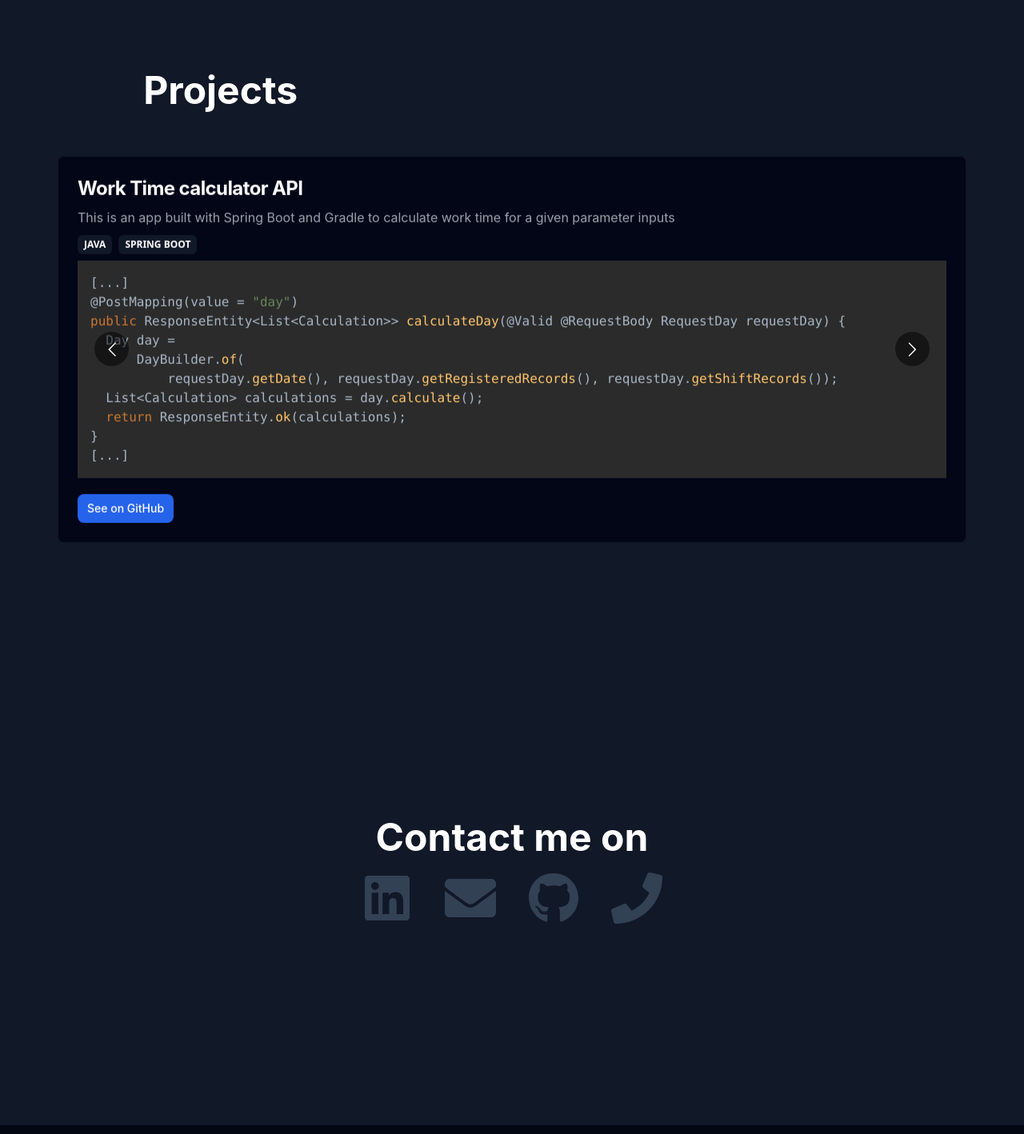
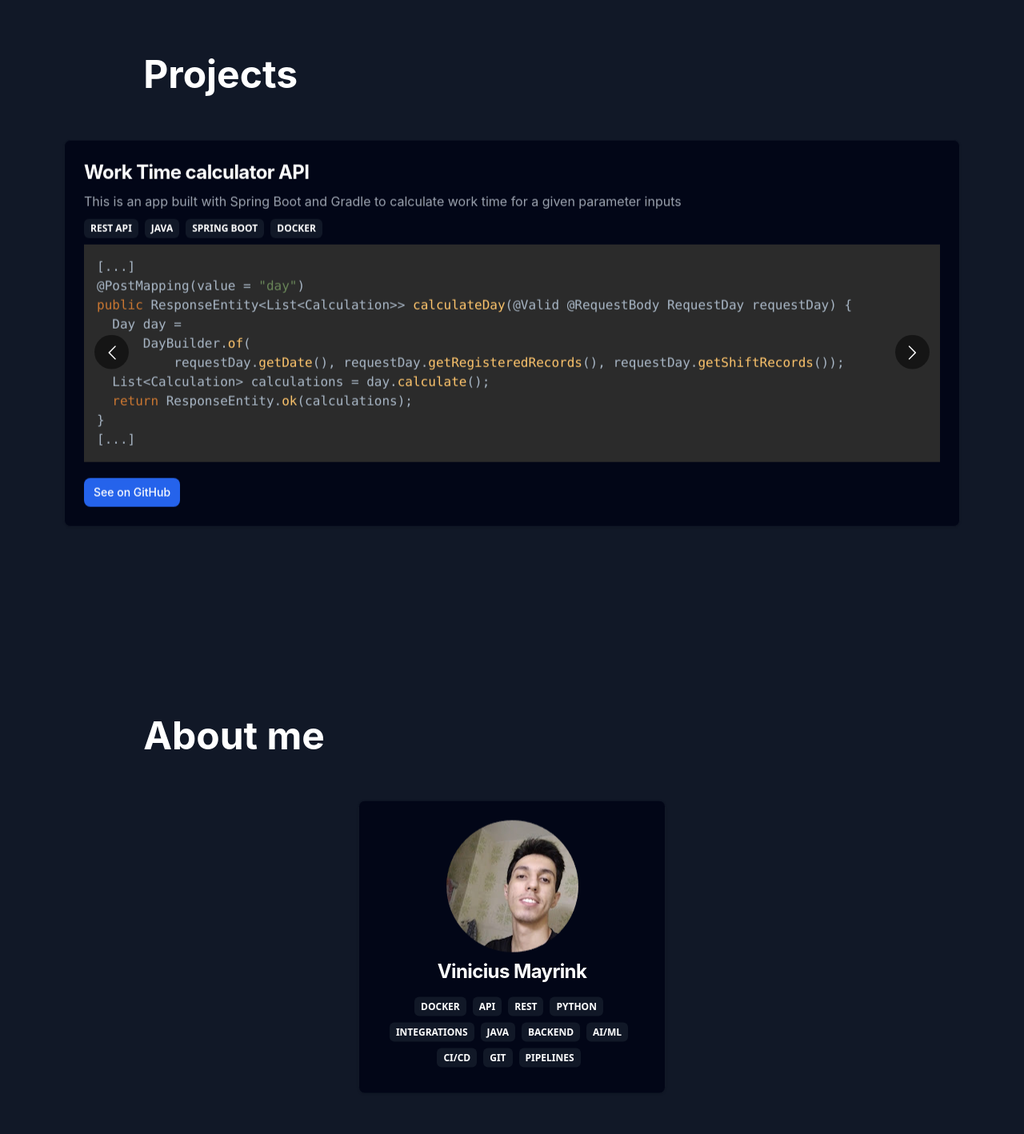
Before and after one commit to vncsmyrnk/portfolio, a React (Create React App) app in the folder app/: page / in a window 1280 px wide. Shown: the part 860-2278 px from the top of the page at 80% size. Built offline with nearby package versions, Linux system fonts and the light colour scheme.

Commit message:
Adding about me section

```diff
--- a/app/package.json
+++ b/app/package.json
@@ -9,8 +9,11 @@
     "@testing-library/jest-dom": "^5.17.0",
     "@testing-library/react": "^13.4.0",
     "@testing-library/user-event": "^13.5.0",
+    "@visx/visx": "^3.10.2",
+    "@visx/wordcloud": "^3.3.0",
     "framer-motion": "^11.1.9",
     "react": "^18.3.1",
+    "react-d3-cloud": "^1.0.6",
     "react-dom": "^18.3.1",
     "react-icons": "^5.2.1",
     "react-intersection-observer": "^9.10.2",
--- a/app/src/App.js
+++ b/app/src/App.js
@@ -8,15 +8,16 @@ import 'react-multi-carousel/lib/styles.css';
 
 function App() {
   const [refProjects, inViewProjects] = useInView({ threshold: 0.5 })
+  const [refAbout, inViewAbout] = useInView({ threshold: 0.5 })
 
   const carouselResponsivity = {
     superLargeDesktop: {
       breakpoint: { max: 4000, min: 3000 },
-      items: 5
+      items: 3
     },
     desktop: {
       breakpoint: { max: 3000, min: 1024 },
-      items: 1
+      items: 2
     },
     tablet: {
       breakpoint: { max: 1024, min: 464 },
@@ -27,6 +28,8 @@ function App() {
       items: 1
     }
   };
+
+  const mySkills = ['docker', 'api', 'rest', 'python', 'integrations', 'java', 'backend', 'ai/ml', 'ci/cd', 'git', 'pipelines'];
 
   const projects = [
     {
@@ -44,7 +47,7 @@ def get_ingredientes():
 [...]`,
       linkUrl: 'https://github.com/Sistema-de-integracao-em-restaurante/api',
       linkDescription: 'See on GitHub',
-      chips: ['python', 'flask', 'SQLAlchemy']
+      chips: ['rest api', 'python', 'flask', 'sqlalchemy', 'docker']
     },
     {
       name: 'Work Time calculator API',
@@ -62,7 +65,45 @@ public ResponseEntity<List<Calculation>> calculateDay(@Valid @RequestBody Reques
 [...]`,
       linkUrl: 'https://github.com/clocked-app/calculations-api',
       linkDescription: 'See on GitHub',
-      chips: ['java', 'spring boot']
+      chips: ['rest api', 'java', 'spring boot', 'docker']
+    },
+    {
+      name: 'Sentiment Analysis in Portuguese Sentences',
+      description: 'This project aims at analyzing and predicting sentiments associated with texts written in the Portuguese language through NLP',
+      language: 'python',
+      codeString: `[...]
+@app.post("/analyze")
+def analyze():
+    distilled_student_sentiment_classifier = pipeline(
+        model="lxyuan/distilbert-base-multilingual-cased-sentiments-student",
+        return_all_scores=True
+    )
+    print(request.data, request.json)
+    sentence_to_analyze = request.json['sentence']
+    return distilled_student_sentiment_classifier(sentence_to_analyze)
+[...]`,
+      linkUrl: 'https://github.com/vncsmyrnk/sentiment-analysis-pt',
+      linkDescription: 'See on GitHub',
+      chips: ['nlp', 'ai', 'rest api', 'python', 'tensorflow']
+    },
+    {
+      name: 'Doar Digital API',
+      description: 'REST API responsible for managing donation information. This API was built with NodeJS and Koa.js. The application expects a PostgreSQL database. Docker was used to run the app services',
+      language: 'javascript',
+      codeString: `[...]
+@app.post("/analyze")
+def analyze():
+    distilled_student_sentiment_classifier = pipeline(
+        model="lxyuan/distilbert-base-multilingual-cased-sentiments-student",
+        return_all_scores=True
+    )
+    print(request.data, request.json)
+    sentence_to_analyze = request.json['sentence']
+    return distilled_student_sentiment_classifier(sentence_to_analyze)
+[...]`,
+      linkUrl: 'https://github.com/doardigital/api',
+      linkDescription: 'See on GitHub',
+      chips: ['rest api', 'node.js', 'koa.js', 'docker']
     },
   ];
 
@@ -71,24 +112,21 @@ public ResponseEntity<List<Calculation>> calculateDay(@Valid @RequestBody Reques
       <div className="main-page h-screen flex flex-col" id="home">
         <div className="header-section bg-white dark:bg-gray-900 z-10 fixed top-0 right-0 left-0 pb-2 pr-[15%] pl-[15%]">
           <nav>
-            <div class="flex flex-wrap items-center justify-between mx-auto pt-4">
-              <span class="self-center text-4xl font-semibold whitespace-nowrap">~</span>
-              <div class="hidden w-full md:block md:w-auto" id="navbar-default">
-                <ul class="font-medium flex flex-col p-4 md:p-0 mt-4 border border-gray-100 rounded-lg md:flex-row md:space-x-8 rtl:space-x-reverse md:mt-0 md:border-0">
+            <div className="flex flex-wrap items-center justify-between mx-auto pt-4">
+              <span className="self-center text-4xl font-semibold whitespace-nowrap">~</span>
+              <div className="hidden w-full md:block md:w-auto" id="navbar-default">
+                <ul className="font-medium flex flex-col p-4 md:p-0 mt-4 border border-gray-100 rounded-lg md:flex-row md:space-x-8 rtl:space-x-reverse md:mt-0 md:border-0">
                   <li>
-                    <a href="#home" class="block py-2 px-3 text-gray-700 dark:text-gray-200 rounded hover:bg-gray-100 md:hover:bg-transparent md:border-0 md:hover:text-gray-900 md:p-0 md:dark:hover:text-white dark:hover:bg-gray-700 dark:hover:text-white md:dark:hover:bg-transparent transition duration-500 hover:scale-110" aria-current="page">Home</a>
+                    <a href="#home" className="block py-2 px-3 text-gray-700 dark:text-gray-200 rounded hover:bg-gray-100 md:hover:bg-transparent md:border-0 md:hover:text-gray-900 md:p-0 md:dark:hover:text-white dark:hover:bg-gray-700 dark:hover:text-white md:dark:hover:bg-transparent transition duration-500 hover:scale-110" aria-current="page">Home</a>
                   </li>
                   <li>
-                    <a href="#projects" class="block py-2 px-3 text-gray-700 dark:text-gray-200 rounded hover:bg-gray-100 md:hover:bg-transparent md:border-0 md:hover:text-gray-900 md:p-0 md:dark:hover:text-white dark:hover:bg-gray-700 dark:hover:text-white md:dark:hover:bg-transparent transition duration-500 hover:scale-110">Projects</a>
+                    <a href="#projects" className="block py-2 px-3 text-gray-700 dark:text-gray-200 rounded hover:bg-gray-100 md:hover:bg-transparent md:border-0 md:hover:text-gray-900 md:p-0 md:dark:hover:text-white dark:hover:bg-gray-700 dark:hover:text-white md:dark:hover:bg-transparent transition duration-500 hover:scale-110">Projects</a>
                   </li>
                   <li>
-                    <a href="#ai-projects" class="block py-2 px-3 text-gray-700 dark:text-gray-200 rounded hover:bg-gray-100 md:hover:bg-transparent md:border-0 md:hover:text-gray-900 md:p-0 md:dark:hover:text-white dark:hover:bg-gray-700 dark:hover:text-white md:dark:hover:bg-transparent transition duration-500 hover:scale-110">AI Projects</a>
+                    <a href="#about-me" className="block py-2 px-3 text-gray-700 dark:text-gray-200 rounded hover:bg-gray-100 md:hover:bg-transparent md:border-0 md:hover:text-gray-900 md:p-0 md:dark:hover:text-white dark:hover:bg-gray-700 dark:hover:text-white md:dark:hover:bg-transparent transition duration-500 hover:scale-110">About me</a>
                   </li>
                   <li>
-                    <a href="#about-me" class="block py-2 px-3 text-gray-700 dark:text-gray-200 rounded hover:bg-gray-100 md:hover:bg-transparent md:border-0 md:hover:text-gray-900 md:p-0 md:dark:hover:text-white dark:hover:bg-gray-700 dark:hover:text-white md:dark:hover:bg-transparent transition duration-500 hover:scale-110">About me</a>
-                  </li>
-                  <li>
-                    <a href="#contact" class="block py-2 px-3 text-gray-700 dark:text-gray-200 rounded hover:bg-gray-100 md:hover:bg-transparent md:border-0 md:hover:text-gray-900 md:p-0 md:dark:hover:text-white dark:hover:bg-gray-700 dark:hover:text-white md:dark:hover:bg-transparent transition duration-500 hover:scale-110">Contact</a>
+                    <a href="#contact" className="block py-2 px-3 text-gray-700 dark:text-gray-200 rounded hover:bg-gray-100 md:hover:bg-transparent md:border-0 md:hover:text-gray-900 md:p-0 md:dark:hover:text-white dark:hover:bg-gray-700 dark:hover:text-white md:dark:hover:bg-transparent transition duration-500 hover:scale-110">Contact</a>
                   </li>
                   <li>
                     <DarkModeSwitch />
@@ -112,7 +150,7 @@ public ResponseEntity<List<Calculation>> calculateDay(@Valid @RequestBody Reques
             <p>I am <span className="underline">Vinicius Mayrink</span> and I am a backend developer specialized in crafting robust APIs using an arsenal of tools including <span className="text-blue-700 dark:text-blue-400 font-semibold">Python</span>, <span className="text-blue-700 dark:text-blue-400 font-semibold">Java</span>, and <span className="text-blue-700 dark:text-blue-400 font-semibold">Node.js</span>. With a deep understanding of backend principles and concepts, I am proficient in implementing SOLID principles, RESTful architecture, and clean code practices to engineer <strong>scalable</strong> and <strong>efficient</strong> solutions.</p>
           </div>
           <a href="#projects">
-            <button class="mt-8 bg-blue-500 dark:bg-blue-700 hover:bg-blue-400 dark:hover:bg-blue-600 text-white font-bold py-2 px-4 border-b-4 border-blue-700 dark:border-blue-900 hover:border-blue-500 dark:hover:border-blue-700 rounded transition duration-500 hover:scale-110">
+            <button className="mt-8 bg-blue-500 dark:bg-blue-700 hover:bg-blue-400 dark:hover:bg-blue-600 text-white font-bold py-2 px-4 border-b-4 border-blue-700 dark:border-blue-900 hover:border-blue-500 dark:hover:border-blue-700 rounded transition duration-500 hover:scale-110">
               Check it out
             </button>
           </a>
@@ -123,11 +161,34 @@ public ResponseEntity<List<Calculation>> calculateDay(@Valid @RequestBody Reques
           <div className="projects-section page-section mr-[5%] ml-[5%]">
             <p className="text-3xl md:text-5xl font-bold mr-[10%] ml-[10%] mt-[70px] md:mt-0">Projects</p>
             <div className="project-samples mt-[5%] mx-2 mb-2">
-              <Carousel responsive={carouselResponsivity} infinite={true} autoPlay={true} autoPlaySpeed={5000}>
-                {projects.map((project) => {
-                  return <Project className="project-sample project-python w-full" name={project.name} description={project.description} language={project.language} codeString={project.codeString} linkUrl={project.linkUrl} linkDescription={project.linkDescription} chips={project.chips} />
+              <Carousel responsive={carouselResponsivity} infinite={true} autoPlay={true} autoPlaySpeed={5000} swipeable={false}>
+                {projects.map((project, i) => {
+                  return <Project key={i} className="project-sample project-python w-full" name={project.name} description={project.description} language={project.language} codeString={project.codeString} linkUrl={project.linkUrl} linkDescription={project.linkDescription} chips={project.chips} />
                 })}
               </Carousel>
+            </div>
+          </div>
+        </div>
+      </div>
+      <div className="about-page md:h-screen flex flex-col justify-center" id="about-me">
+        <div ref={refAbout} className={inViewAbout ? "animate-none md:animate-[upDown_1s_ease-out]" : "visible md:invisible"}>
+          <div className="about-section page-section mr-[5%] ml-[5%]">
+            <p className="text-3xl md:text-5xl font-bold mr-[10%] ml-[10%] mt-[70px] md:mt-0">About me</p>
+            <div className="about-content mt-[5%] flex flex-col items-center">
+              <div className="p-6 w-full md:w-2/6 bg-gray-200 dark:bg-slate-950 flex flex-col justify-center items-center border border-gray-200 dark:border-gray-900 rounded-lg shadow">
+                <img src={process.env.PUBLIC_URL + "/me.png"} width="auto" height="200" alt="A picture of Vinicius" />
+                <h5 className="mb-2 mt-2 text-2xl font-bold tracking-tight text-gray-900 dark:text-white">Vinicius Mayrink</h5>
+                <div className="mt-2 flex flex-wrap justify-center">
+                  {mySkills.map((skill, i) => {
+                    return <div key={i} className="inline-block relative px-2 py-1 mr-2 mb-2 font-sans text-xs font-bold text-gray-200 dark:text-white uppercase bg-gray-500 dark:bg-gray-900 rounded-md select-none whitespace-nowrap">
+                      <span className="">{skill}</span>
+                    </div>
+                  })}
+                </div>
+              </div>
+              <div className="about-description h-16 mt-[4%] mr-[10%] ml-[10%] text-base md:text-xl text-gray-800 dark:text-gray-400 pt-8 md:pt-0">
+                <p>I love creating REST APIs in Python, Node.js, Java, and PHP. I use principles like SOLID, clean architecture, and Design Patterns as premises for creating stable, scalable, and distributed applications. I believe that <span className="text-blue-700 dark:text-blue-400 font-semibold">DevOps</span>, <span className="text-blue-700 dark:text-blue-400 font-semibold">DevSecOps</span>, and <span className="text-blue-700 dark:text-blue-400 font-semibold">CI/CD</span> practices are essential for applications to be developed collaboratively and in an organized manner, significantly reducing potential problems and bugs even before they reach production environments</p>
+              </div>
             </div>
           </div>
         </div>
--- a/app/src/Project.js
+++ b/app/src/Project.js
@@ -3,20 +3,20 @@ import { darcula } from 'react-syntax-highlighter/dist/esm/styles/prism';
 
 function Project(props) {
   return (
-    <div class="p-6 bg-white dark:bg-slate-950 border border-gray-200 dark:border-gray-900 rounded-lg shadow">
-      <h5 class="mb-2 text-2xl font-bold tracking-tight text-gray-900 dark:text-white">{props.name}</h5>
+    <div className="p-6 mx-2 bg-gray-200 dark:bg-slate-950 border border-gray-200 dark:border-gray-900 rounded-lg shadow">
+      <h5 className="mb-2 text-2xl font-bold tracking-tight text-gray-900 dark:text-white">{props.name}</h5>
       <p className="text-gray-700 dark:text-gray-400">{props.description}</p>
       <div className="chips mt-2">
-        {props.chips && props.chips.map((chip) => {
-          return <div className="inline-block relative px-2 py-1 mr-2 font-sans text-xs font-bold text-gray-200 dark:text-white uppercase bg-gray-500 dark:bg-gray-900 rounded-md select-none whitespace-nowrap">
-            <span class="">{chip}</span>
+        {props.chips && props.chips.map((chip, i) => {
+          return <div key={i} className="inline-block relative px-2 py-1 mr-2 font-sans text-xs font-bold text-gray-200 dark:text-white uppercase bg-gray-500 dark:bg-gray-900 rounded-md select-none whitespace-nowrap">
+            <span className="">{chip}</span>
           </div>
         })}
       </div>
       <SyntaxHighlighter language={props.language} style={darcula}>
         {props.codeString}
       </SyntaxHighlighter>
-      <a href={props.linkUrl} class="inline-flex items-center px-3 py-2 mt-3 text-sm font-medium text-center text-white bg-blue-700 rounded-lg hover:bg-blue-800 focus:ring-4 focus:outline-none focus:ring-blue-300 dark:bg-blue-600 dark:hover:bg-blue-700 dark:focus:ring-blue-800">
+      <a href={props.linkUrl} className="inline-flex items-center px-3 py-2 mt-3 text-sm font-medium text-center text-white bg-blue-700 rounded-lg hover:bg-blue-800 focus:ring-4 focus:outline-none focus:ring-blue-300 dark:bg-blue-600 dark:hover:bg-blue-700 dark:focus:ring-blue-800">
        {props.linkDescription}
       </a>
     </div>
```
Also changed, not shown: app/src/DarkModeSwitch.js (+9 -9 lines), app/public/me.png (added), 1 other file (tests, documents, lock files or other folders).
